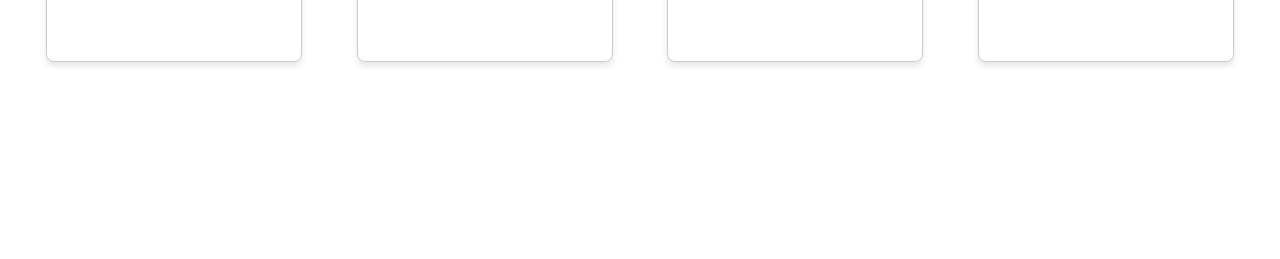
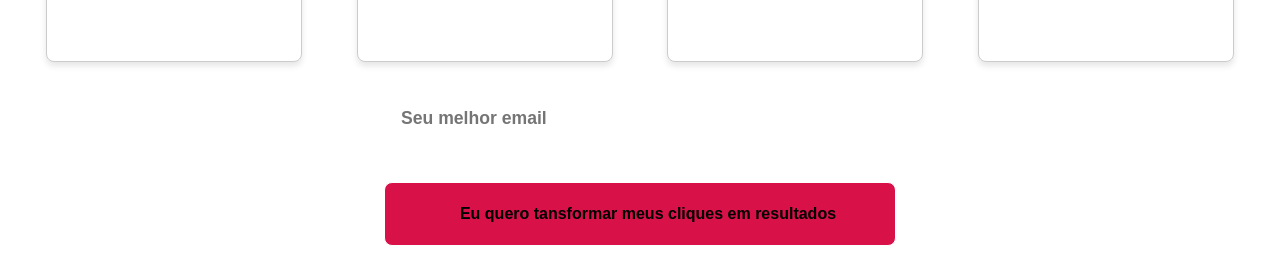
Before and after one commit to denner-august/WinnersGo, a Next.js app in the folder landing-page/: page / in a window 1280 px wide. Shown: the part 1284-1543 px from the top of the page. Before the commit the page ends 1354 px from the top, so only its background shows below. Built offline with nearby package versions, Linux system fonts and the light colour scheme.

Commit message:
adicao do formulario

```diff
--- /dev/null
+++ b/landing-page/src/app/page.module.scss
@@ -0,0 +1,36 @@
+.Container {
+  display: flex;
+  justify-content: center;
+  form {
+    display: flex;
+    flex-direction: column;
+
+    input {
+      font-size: 1rem;
+      width: auto;
+      min-width: 25vw;
+      height: 4rem;
+
+      border-radius: 0.5rem;
+      border-color: none;
+      border-width: 1px;
+      padding-left: 1rem;
+      margin-top: 1rem;
+
+      margin-bottom: 1rem;
+    }
+
+    button {
+      font-size: 1rem;
+      padding: 0.5rem;
+
+      height: 4rem;
+
+      border-radius: 0.5rem;
+
+      background-color: #d91149;
+      border: none;
+      color: #000;
+    }
+  }
+}
--- a/landing-page/src/app/page.tsx
+++ b/landing-page/src/app/page.tsx
@@ -1,13 +1,23 @@
 import { Descricao } from "./components/descrição/descricao";
+import { Divulgacao } from "./components/divulgacao/divulgacao";
+import { Form } from "./components/form/formulario";
 import { Header } from "./components/header/header";
 import { Plataformas } from "./components/plataformas/plataformas";
+import { Indicador } from "./tools/indicador/arrow-down";
+
+import styles from "./page.module.scss";
 
 export default function Home() {
   return (
     <div>
       <Header />
       <Descricao />
+      <Divulgacao />
+      <Indicador />
       <Plataformas />
+      <div className={styles.Container}>
+        <Form />
+      </div>
     </div>
   );
 }
```
